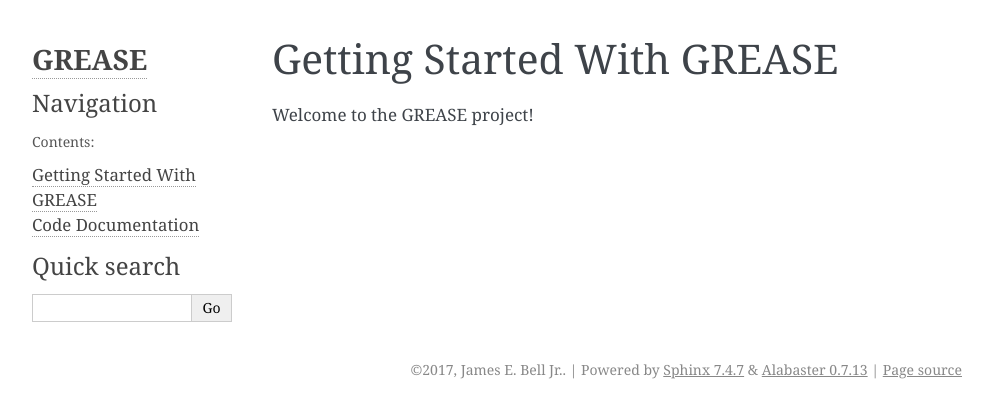
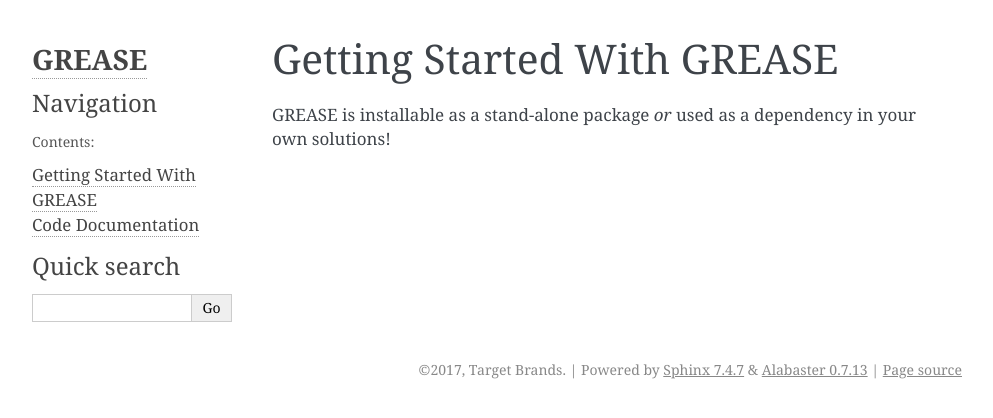
Before and after one commit to target/grease, a Sphinx documentation site: the page built from docs/getting_started.rst, in a window 1280 px wide. Shown: the top 418 px of the page, without its empty margins (148-1141 px from the left). Built offline with Sphinx 7.4.7, drawn with Linux system fonts in a browser that asks for light colours.

Commit message:
Added Wireframe
Signed-off-by: James.E.Bell <james.e.bell@target.com>

```diff
--- a/docs/conf.py
+++ b/docs/conf.py
@@ -59,7 +59,7 @@
 
 # General information about the project.
 project = u'GREASE'
-copyright = u'2017, James E. Bell Jr.'
+copyright = u'2017, Target Brands'
 author = u'James E. Bell Jr.'
 
 # The version info for the project you're documenting, acts as replacement for
--- a/docs/getting_started.rst
+++ b/docs/getting_started.rst
@@ -1,4 +1,8 @@
 Getting Started With GREASE
-==================================
+*******************************
 
-Welcome to the GREASE project!
+GREASE is installable as a stand-alone package *or* used as a dependency in your own solutions!
+
+.. toctree::
+   :maxdepth: 2
+   :caption: Contents:
```
Also changed, not shown: docs/index.rst (+7 -5 lines).
